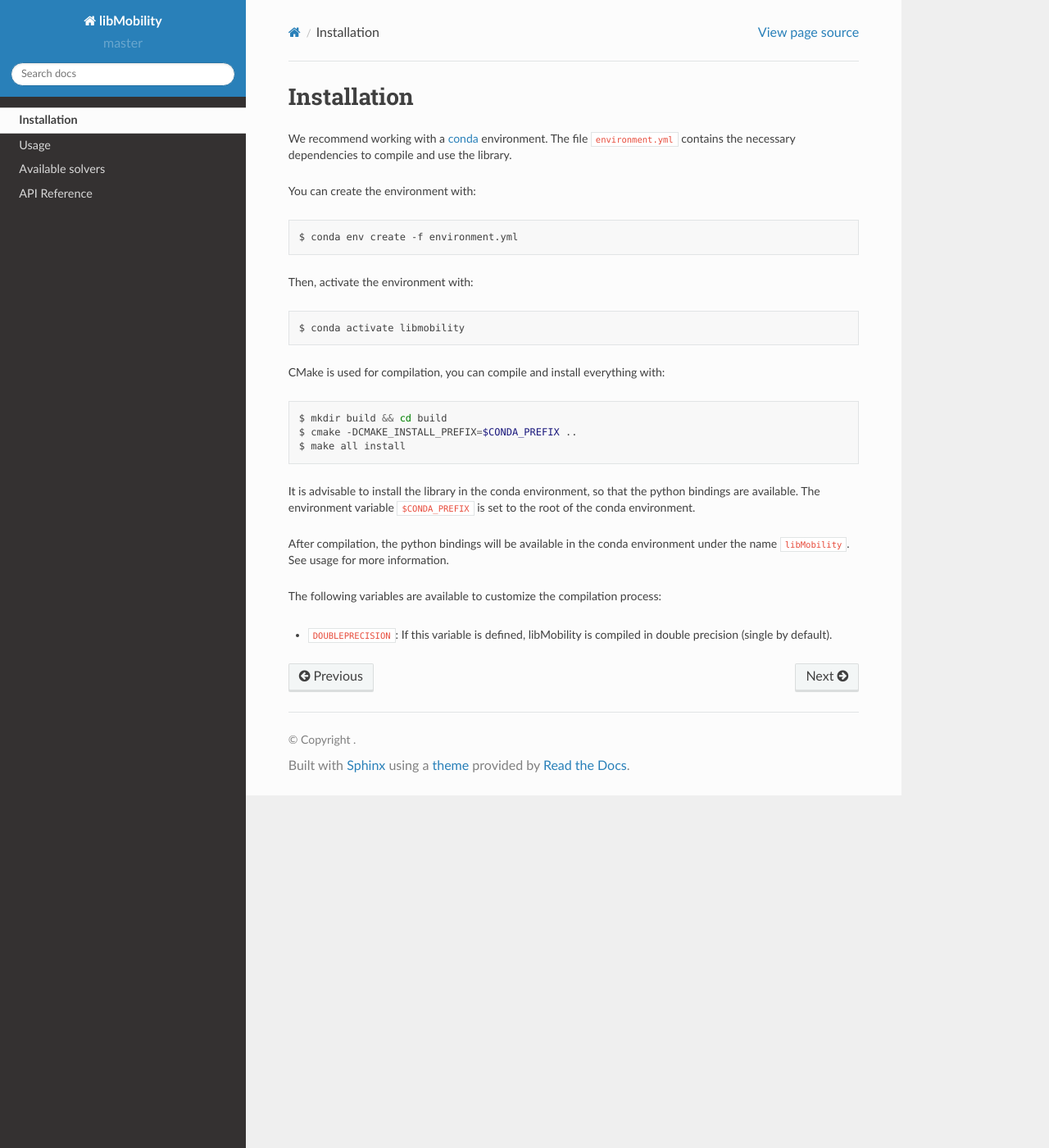
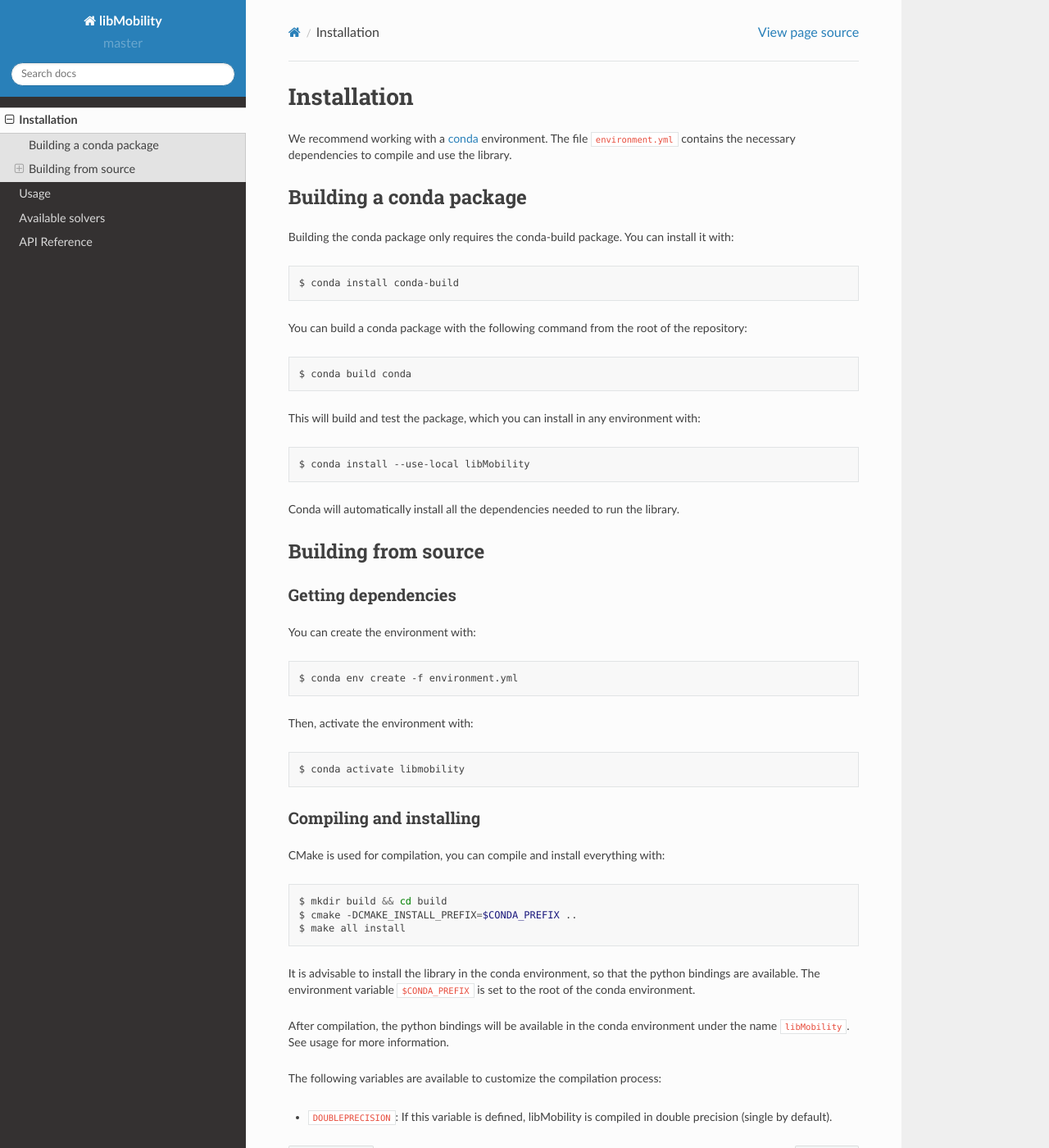
Before and after one commit to stochasticHydroTools/libMobility, a Sphinx documentation site: the page built from docs/source/installation.rst, in a window 1280 px wide and 1400 px high. Shown: the whole window at 82% size. Built offline with Sphinx 7.4.7 and the Read the Docs theme 2.0.0, drawn with Linux system fonts in a browser that asks for light colours.

Commit message:
Update install instructions

```diff
--- a/docs/source/installation.rst
+++ b/docs/source/installation.rst
@@ -2,6 +2,37 @@
 ============
 
 We recommend working with a `conda <https://docs.conda.io/en/latest/>`_ environment. The file ``environment.yml`` contains the necessary dependencies to compile and use the library.
+
+
+Building a conda package
+------------------------
+
+Building the conda package only requires the conda-build package. You can install it with:
+
+.. code-block:: shell
+
+    $ conda install conda-build
+
+You can build a conda package with the following command from the root of the repository:
+
+.. code-block:: shell
+
+    $ conda build conda
+
+This will build and test the package, which you can install in any environment with:
+
+.. code-block:: shell
+
+    $ conda install --use-local libMobility
+
+Conda will automatically install all the dependencies needed to run the library.
+
+
+Building from source
+--------------------
+
+Getting dependencies
+~~~~~~~~~~~~~~~~~~~~
 
 You can create the environment with:
 
@@ -14,6 +45,9 @@
 .. code-block:: shell
 
     $ conda activate libmobility
+
+Compiling and installing
+~~~~~~~~~~~~~~~~~~~~~~~~
 
 CMake is used for compilation, you can compile and install everything with:
 
```
